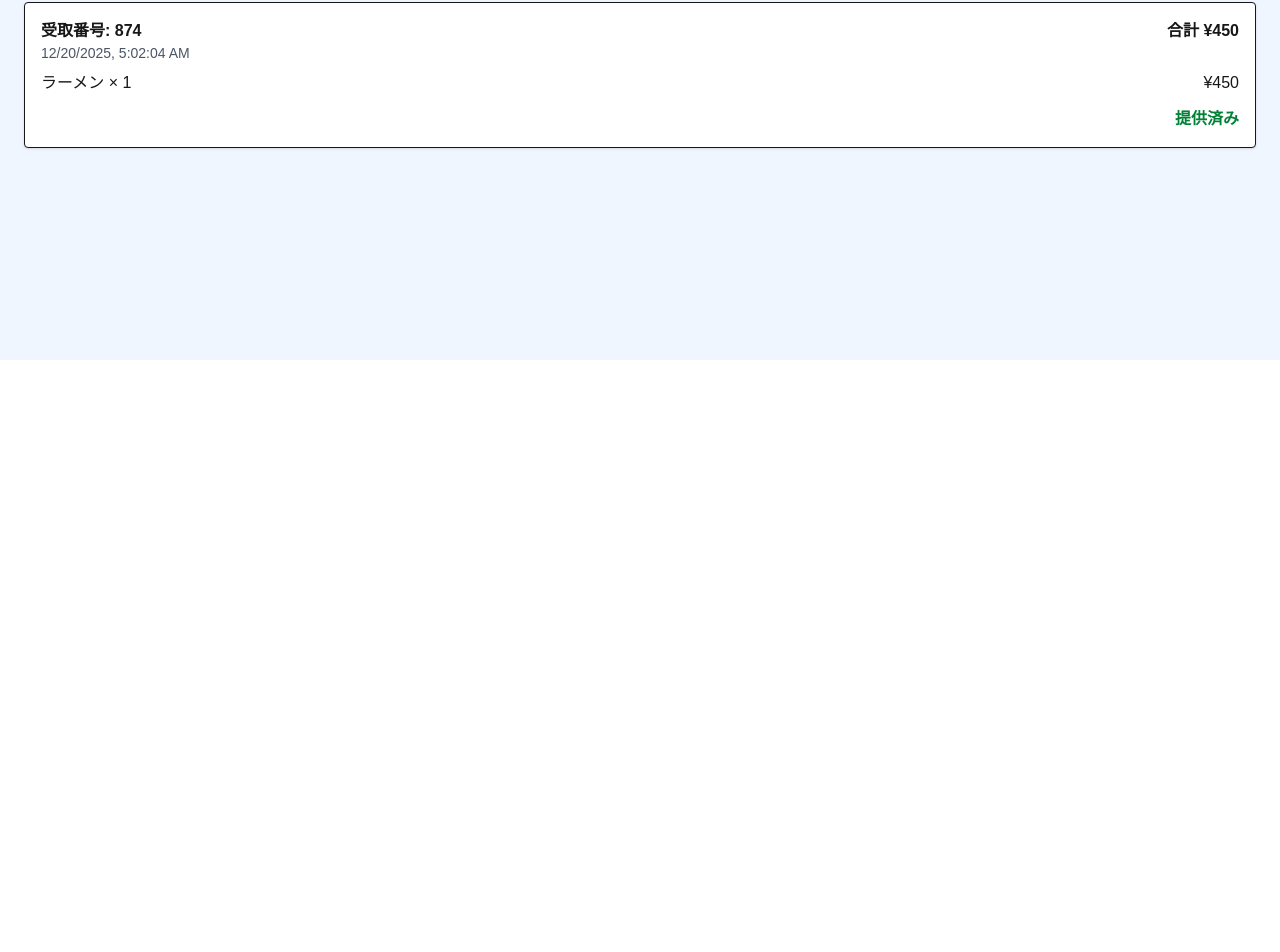
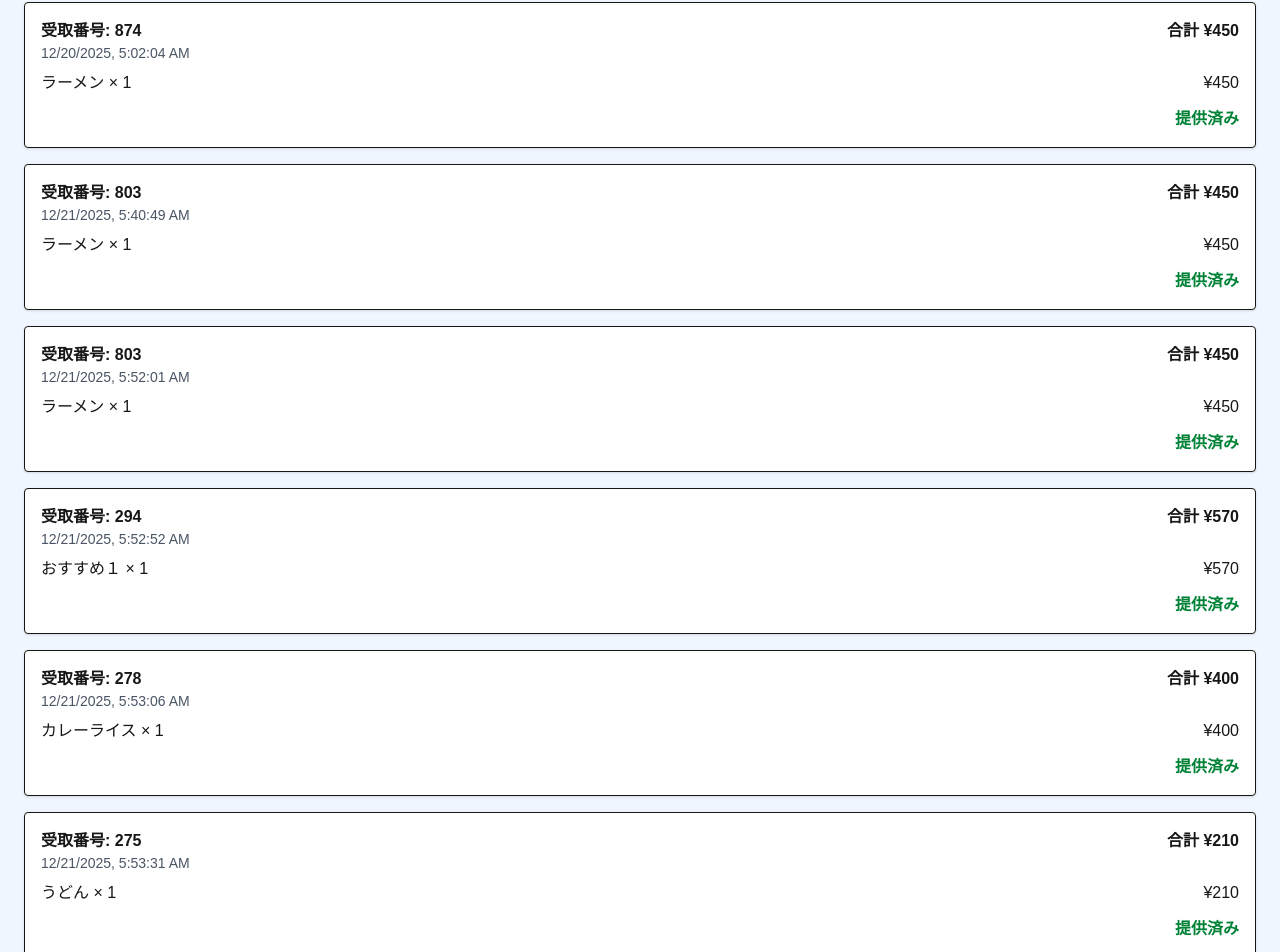
Before and after one commit to e1c23047-dotcom/testproject, a Next.js app: page /admin/orders in a window 1280 px wide. Shown: the part 440-1392 px from the top of the page. Before the commit the page ends 800 px from the top, so only its background shows below. Built offline with nearby package versions, Linux system fonts and the light colour scheme; no server answers.

Commit message:
第2回修正

```diff
--- a/data/orders.json
+++ b/data/orders.json
@@ -1034,5 +1034,95 @@
     "createdAt": "2025-12-20T05:02:04.199Z",
     "completed": true,
     "served": true
+  },
+  {
+    "id": 1766295649189,
+    "pickupNumber": 803,
+    "cart": [
+      {
+        "id": "ramen",
+        "name": "ラーメン",
+        "price": 450,
+        "image": "/ramen.png",
+        "category": "noodle",
+        "quantity": 1
+      }
+    ],
+    "total": 450,
+    "createdAt": "2025-12-21T05:40:49.550Z",
+    "completed": true,
+    "served": true
+  },
+  {
+    "id": 1766296321507,
+    "pickupNumber": 803,
+    "cart": [
+      {
+        "id": "ramen",
+        "name": "ラーメン",
+        "price": 450,
+        "image": "/ramen.png",
+        "category": "noodle",
+        "quantity": 1
+      }
+    ],
+    "total": 450,
+    "createdAt": "2025-12-21T05:52:01.538Z",
+    "completed": true,
+    "served": true
+  },
+  {
+    "id": 1766296372761,
+    "pickupNumber": 294,
+    "cart": [
+      {
+        "id": "osusume1",
+        "name": "おすすめ１",
+        "price": 570,
+        "image": "/osusume1.png",
+        "category": "recommendation",
+        "quantity": 1
+      }
+    ],
+    "total": 570,
+    "createdAt": "2025-12-21T05:52:52.786Z",
+    "completed": true,
+    "served": true
+  },
+  {
+    "id": 1766296386411,
+    "pickupNumber": 278,
+    "cart": [
+      {
+        "id": "curry",
+        "name": "カレーライス",
+        "price": 400,
+        "image": "/curry.png",
+        "category": "rice",
+        "quantity": 1
+      }
+    ],
+    "total": 400,
+    "createdAt": "2025-12-21T05:53:06.441Z",
+    "completed": true,
+    "served": true
+  },
+  {
+    "id": 1766296411737,
+    "pickupNumber": 275,
+    "cart": [
+      {
+        "id": "udon",
+        "name": "うどん",
+        "price": 210,
+        "image": "/udon.png",
+        "category": "noodle",
+        "quantity": 1
+      }
+    ],
+    "total": 210,
+    "createdAt": "2025-12-21T05:53:31.764Z",
+    "completed": true,
+    "served": true
   }
 ]
--- a/src/app/admin/orders/page.js
+++ b/src/app/admin/orders/page.js
@@ -45,6 +45,7 @@ export default function AdminOrdersPage() {
     es.onmessage = (e) => {
       try {
         const order = JSON.parse(e.data);
+        // 新規注文は一旦先頭に入るが、表示時に sort される
         setOrders((prev) => [order, ...prev]);
       } catch {}
     };
@@ -58,14 +59,25 @@ export default function AdminOrdersPage() {
   const startOfToday = new Date();
   startOfToday.setHours(0, 0, 0, 0);
 
-  // ---------------- 状態別配列 ----------------
-  const activeOrders = orders.filter((o) => !o.served);
+  // ---------------- 表示用（昇順ソート済み） ----------------
 
-  const servedOrdersToday = orders.filter((o) => {
-    if (!o.served) return false;
-    const createdAt = new Date(o.createdAt);
-    return createdAt >= startOfToday;
-  });
+  // 提供待ち（served === false）
+  const activeOrders = orders
+    .filter((o) => !o.served)
+    .sort(
+      (a, b) => new Date(a.createdAt) - new Date(b.createdAt)
+    );
+
+  // 提供済み（当日分のみ）
+  const servedOrdersToday = orders
+    .filter((o) => {
+      if (!o.served) return false;
+      const createdAt = new Date(o.createdAt);
+      return createdAt >= startOfToday;
+    })
+    .sort(
+      (a, b) => new Date(a.createdAt) - new Date(b.createdAt)
+    );
 
   // 提供待ち件数
   const activeCount = activeOrders.length;
@@ -156,7 +168,9 @@ function OrderList({ list, onCookFinish, onServeFinish, disabled }) {
         <div key={o.id} className="p-4 rounded shadow border bg-white">
           <div className="flex justify-between">
             <div>
-              <p className="font-bold">受取番号: {o.pickupNumber}</p>
+              <p className="font-bold">
+                受取番号: {o.pickupNumber}
+              </p>
               <p className="text-sm text-gray-600">
                 {new Date(o.createdAt).toLocaleString()}
               </p>
--- a/src/app/cart/page.js
+++ b/src/app/cart/page.js
@@ -21,11 +21,11 @@ export default function CartPage() {
 
   return (
     <div className="p-6 bg-blue-50 min-h-screen">
-      <h1 className="text-xl font-bold mb-4 text-blue-700">カート</h1>
+      <h1 className="text-xl font-bold mb-4 text-black">カート</h1>
 
       {cart.length === 0 ? (
         <>
-          <p className="text-blue-700">カートは空です。</p>
+          <p className="text-black">カートは空です。</p>
 
           <div className="mt-4">
             <Link
@@ -44,8 +44,8 @@ export default function CartPage() {
               className="flex justify-between items-center bg-white p-3 rounded-lg shadow mb-2"
             >
               <div>
-                <p className="font-medium text-blue-800">{item.name}</p>
-                <p className="text-sm text-blue-600">
+                <p className="font-medium text-black">{item.name}</p>
+                <p className="text-sm text-gray-700">
                   ¥{item.price} × {item.quantity}
                 </p>
               </div>
@@ -53,22 +53,22 @@ export default function CartPage() {
               <div className="flex items-center gap-2">
                 <button
                   onClick={() => decreaseQuantity(item.id)}
-                  className="px-2 py-1 bg-blue-100 text-blue-700 rounded-l"
+                  className="px-2 py-1 bg-blue-100 text-black rounded-l"
                 >
                   -
                 </button>
-                <span className="px-4 py-1 border-t border-b border-blue-200">
+                <span className="px-4 py-1 border-t border-b border-gray-300 text-black">
                   {item.quantity}
                 </span>
                 <button
                   onClick={() => addToCart(item, 1)}
-                  className="px-2 py-1 bg-blue-100 text-blue-700 rounded-r"
+                  className="px-2 py-1 bg-blue-100 text-black rounded-r"
                 >
                   +
                 </button>
                 <button
                   onClick={() => removeFromCart(item.id)}
-                  className="text-blue-600 ml-2 hover:underline"
+                  className="text-black ml-2 hover:underline"
                 >
                   削除
                 </button>
@@ -76,7 +76,7 @@ export default function CartPage() {
             </div>
           ))}
 
-          <p className="font-bold text-lg mt-4 text-blue-800">
+          <p className="font-bold text-lg mt-4 text-black">
             合計：¥{total}
           </p>
 
--- a/src/app/page.js
+++ b/src/app/page.js
@@ -30,7 +30,10 @@ export default function Home() {
       .then((r) => r.json())
       .then((data) => {
         setProducts(data);
-        const initial = data.reduce((acc, p) => ({ ...acc, [p.id]: 1 }), {});
+        const initial = data.reduce(
+          (acc, p) => ({ ...acc, [p.id]: 1 }),
+          {}
+        );
         setQuantities(initial);
       });
   }, []);
@@ -61,14 +64,9 @@ export default function Home() {
       <main className="flex min-h-screen w-full max-w-md flex-col items-center py-10 px-6">
         {/* Header */}
         <div className="flex w-full items-center justify-between mb-8">
+          {/* 左：ロゴ + ログアウト */}
+          <div className="flex items-center gap-3">
             <Image src="/mc-logo.png" alt="Logo" width={50} height={50} />
-          <div className="flex items-center gap-2">
-            <Link
-              href="/cart"
-              className="rounded-full bg-[#3da9fc] hover:bg-[#0f8be6] px-4 py-2 text-white text-sm font-semibold shadow"
-            >
-              カート
-            </Link>
             <button
               onClick={handleLogout}
               className="rounded-full bg-red-500 hover:bg-red-600 px-4 py-2 text-white text-sm font-semibold shadow"
@@ -76,6 +74,14 @@ export default function Home() {
               ログアウト
             </button>
           </div>
+
+          {/* 右：カート */}
+          <Link
+            href="/cart"
+            className="rounded-full bg-[#3da9fc] hover:bg-[#0f8be6] px-4 py-2 text-white text-sm font-semibold shadow"
+          >
+            カート
+          </Link>
         </div>
 
         <h1 className="text-3xl font-bold text-[#1e3a8a] mb-4">
@@ -85,7 +91,7 @@ export default function Home() {
           商品をカテゴリーから選べます。
         </p>
 
-        {/* ================= カテゴリタブ（修正済み） ================= */}
+        {/* カテゴリタブ */}
         <div className="flex gap-3 mb-4 flex-wrap justify-center">
           {[
             { key: "all", label: "すべて" },
@@ -97,7 +103,7 @@ export default function Home() {
             <button
               key={cat.key}
               onClick={() => setSelectedCategory(cat.key)}
-              className={`px-4 py-2 rounded whitespace-nowrap min-w-[90px] text-center ${
+              className={`px-4 py-2 rounded whitespace-nowrap min-w-[90px] ${
                 selectedCategory === cat.key
                   ? "bg-blue-500 text-white"
                   : "bg-gray-200"
@@ -144,7 +150,7 @@ export default function Home() {
               .map((p) => (
                 <div
                   key={p.id}
-                  className="rounded-lg bg-white p-3 shadow-md border border-[#cce8ff]"
+                  className="rounded-lg bg-white p-3 shadow-md border"
                 >
                   <Image
                     src={p.image}
@@ -242,7 +248,6 @@ export default function Home() {
                   >
                     {addedProduct === p.id ? "追加済" : "追加"}
                   </button>
-
                 </div>
               ))}
           </div>
--- a/src/app/thanks/page.js
+++ b/src/app/thanks/page.js
@@ -16,7 +16,7 @@ export default function ThanksPage() {
       {pickupNumber ? (
         <p className="mb-4 text-lg text-[#3c4f76]">
           受け取り番号:{" "}
-          <span className="font-bold text-[#3da9fc]">
+          <span className="font-bold text-[#2563eb] text-xl bg-white px-3 py-1 rounded-md shadow">
             {pickupNumber}
           </span>
         </p>
```
Lines whose indentation alone changed are shown as unchanged.
